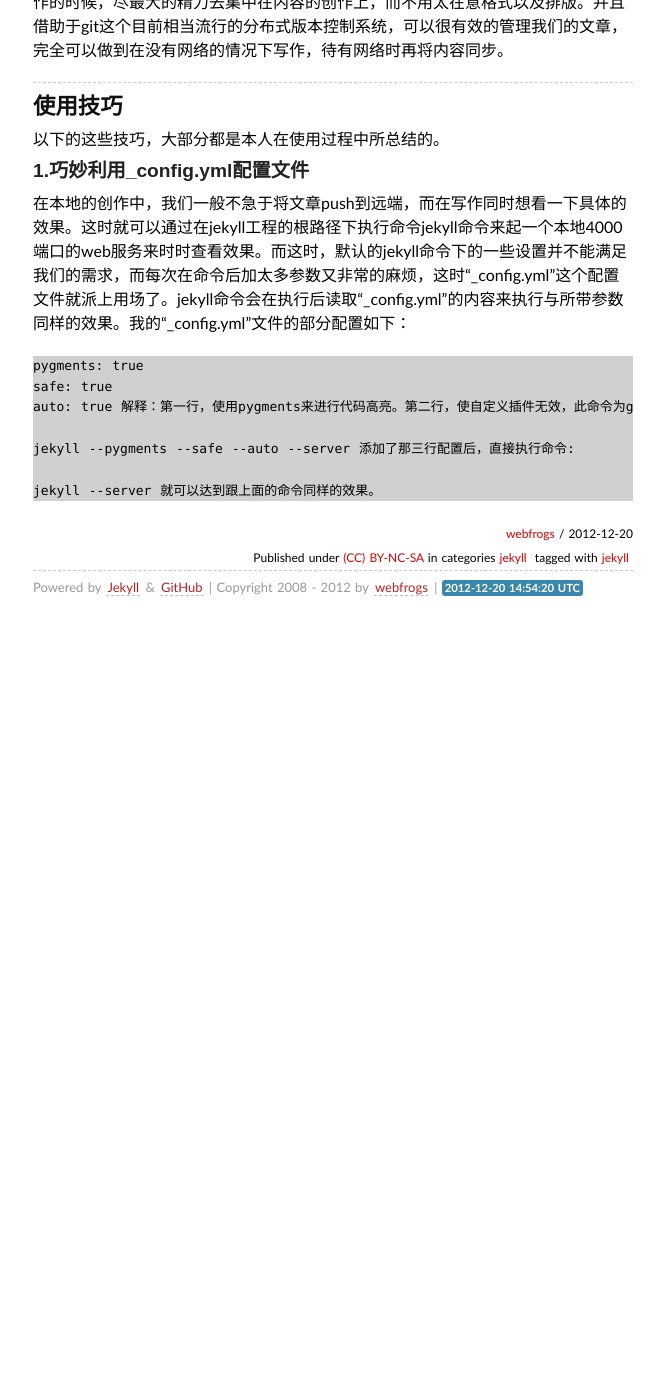
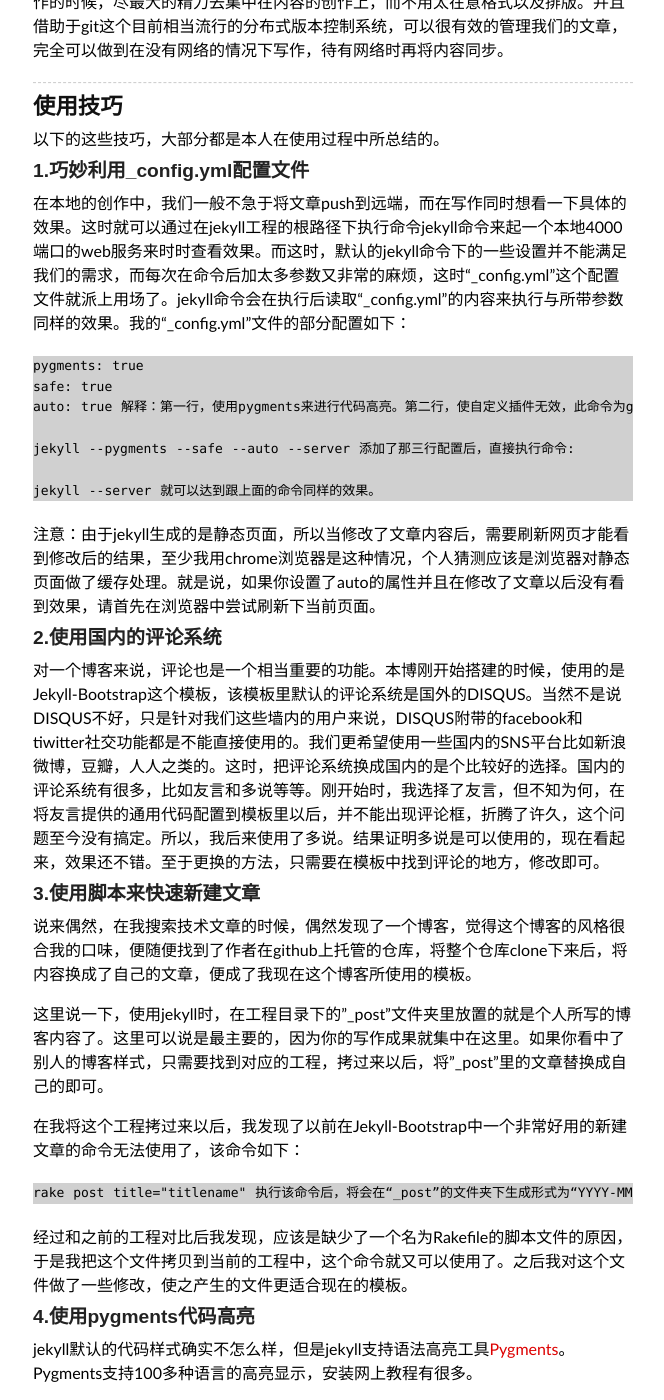
Before and after one commit to webfrogs/webfrogs.github.com, a Jekyll site: the page built from _posts/2012-12-20-use-jekyll.md, in a window 1280 px wide and 1400 px high, scrolled down 517 px. Shown: the whole window, without its empty margins (307-971 px from the left). Built offline with Jekyll 4.4.1, drawn with Linux system fonts in a browser that asks for light colours; some web fonts are replaced; Markdown is read by kramdown in place of the engine named in the settings; comment, search, counter and statistics services are not loaded; before the commit the page ends 1147 px from its top, so only the background shows below that; some of the changed text lies outside the part shown.

Commit message:
finish post

```diff
--- a/_posts/2012-12-20-use-jekyll.md
+++ b/_posts/2012-12-20-use-jekyll.md
@@ -30,3 +30,47 @@ jekyll是一个轻量级的博客系统。就我的理解而言，jekyll框架
 
 	jekyll --server
 就可以达到跟上面的命令同样的效果。
+
+注意：由于jekyll生成的是静态页面，所以当修改了文章内容后，需要刷新网页才能看到修改后的结果，至少我用chrome浏览器是这种情况，个人猜测应该是浏览器对静态页面做了缓存处理。就是说，如果你设置了auto的属性并且在修改了文章以后没有看到效果，请首先在浏览器中尝试刷新下当前页面。
+
+###2.使用国内的评论系统
+对一个博客来说，评论也是一个相当重要的功能。本博刚开始搭建的时候，使用的是Jekyll-Bootstrap这个模板，该模板里默认的评论系统是国外的DISQUS。当然不是说DISQUS不好，只是针对我们这些墙内的用户来说，DISQUS附带的facebook和tiwitter社交功能都是不能直接使用的。我们更希望使用一些国内的SNS平台比如新浪微博，豆瓣，人人之类的。这时，把评论系统换成国内的是个比较好的选择。国内的评论系统有很多，比如友言和多说等等。刚开始时，我选择了友言，但不知为何，在将友言提供的通用代码配置到模板里以后，并不能出现评论框，折腾了许久，这个问题至今没有搞定。所以，我后来使用了多说。结果证明多说是可以使用的，现在看起来，效果还不错。至于更换的方法，只需要在模板中找到评论的地方，修改即可。
+
+###3.使用脚本来快速新建文章
+说来偶然，在我搜索技术文章的时候，偶然发现了一个博客，觉得这个博客的风格很合我的口味，便随便找到了作者在github上托管的仓库，将整个仓库clone下来后，将内容换成了自己的文章，便成了我现在这个博客所使用的模板。
+
+这里说一下，使用jekyll时，在工程目录下的"\_post"文件夹里放置的就是个人所写的博客内容了。这里可以说是最主要的，因为你的写作成果就集中在这里。如果你看中了别人的博客样式，只需要找到对应的工程，拷过来以后，将"\_post"里的文章替换成自己的即可。
+
+在我将这个工程拷过来以后，我发现了以前在Jekyll-Bootstrap中一个非常好用的新建文章的命令无法使用了，该命令如下：
+
+	rake post title="titlename"
+执行该命令后，将会在“_post”的文件夹下生成形式为“YYYY-MM-dd-titlename.md”的文件，并且会提供好一些附加信息。其中，titlename就是命令中的title后引号中的值。
+
+经过和之前的工程对比后我发现，应该是缺少了一个名为Rakefile的脚本文件的原因，于是我把这个文件拷贝到当前的工程中，这个命令就又可以使用了。之后我对这个文件做了一些修改，使之产生的文件更适合现在的模板。
+
+###4.使用pygments代码高亮
+jekyll默认的代码样式确实不怎么样，但是jekyll支持语法高亮工具[Pygments](http://pygments.org/)。Pygments支持100多种语言的高亮显示，安装网上教程有很多。
+
+这里说明一点，就是要使用Pygments，你需要在jekyll中添加相应的css文件，如果你使用本博的这个模板，那么你可以省略接下来这个步骤了。使用命令：
+
+	pygmentize -S native -f html > pygments.css
+可以在当前路径下生成一个名为pygments.css的文件，使用的是“native”的Pygments样式，这在命令中都有体现，接着就可以将这个css文件放到jekyll工程中，并在模板中加入该样式即可。
+
+Pygments代码高亮语法使用介绍：[点击这里](https://github.com/mojombo/jekyll/wiki/Liquid-Extensions)
+
+具体例子效果如下：
+{% highlight java linenos %}
+public class HelloWorld {
+    public static void main(String args[]) {
+      System.out.println("Hello World!");
+    }
+}
+{% endhighlight %}
+
+
+**注意：**要使用pygments语法高亮，需要在_config.yml配置文件中配置，见上面的第一点。
+
+
+----
+##总结
+虽然jekyll是用ruby写的，而我对ruby根本就不了解。但是还是在具体的使用中摸索到了一些规律。而且我现在的博客所使用的模板的可以说并不复杂，就算不懂ruby，也完全可以自行修改其中的一些信息。下面给出我这个博客的github托管地址，有兴趣的同学可以clone下来自行修改。[点击这里](https://github.com/webfrogs/webfrogs.github.com)
```
